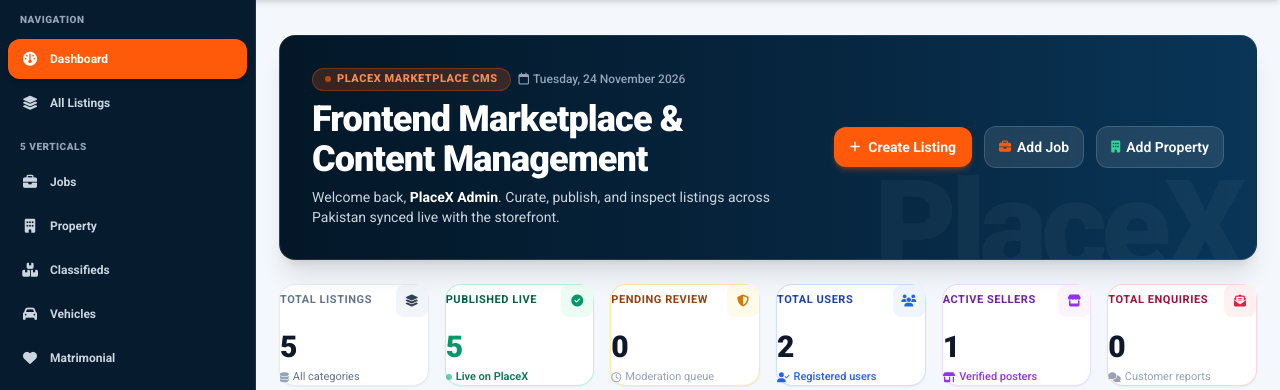
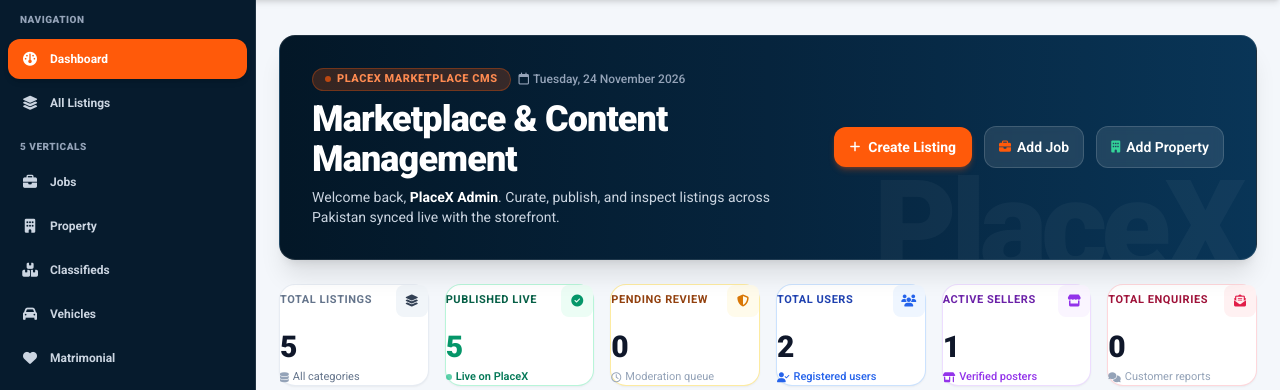
Before and after one commit to arifranabk3/placeX, a Laravel app: page /portal-admin/dashboard in a window 1280 px wide. Shown: the part 57-447 px from the top of the page. Run offline with Laravel 12, Linux system fonts and the light colour scheme; a user stored in the database is signed in; data comes from the database, SQL or seed files in the repository; data that the repository does not hold is empty; some libraries are stand-ins or nearby versions.

Commit message:
refactor: update dashboard heading from 'Frontend Marketplace & Content Management' to 'Marketplace & Content Management'

```diff
--- a/backend/resources/views/portal-admin/dashboard/index.blade.php
+++ b/backend/resources/views/portal-admin/dashboard/index.blade.php
@@ -18,7 +18,7 @@
                     </span>
                 </div>
                 <h1 class="text-2xl sm:text-3xl md:text-4xl font-black tracking-tight leading-tight">
-                    Frontend Marketplace &amp; Content Management
+                    Marketplace &amp; Content Management
                 </h1>
                 <p class="text-xs sm:text-sm text-slate-300 leading-relaxed">
                     Welcome back, <strong class="text-white">{{ auth()->user()->name ?? 'Administrator' }}</strong>. Curate, publish, and inspect listings across Pakistan synced live with the storefront.
```
Also changed, not shown: backend/tests/Feature/PortalAdminTest.php (+1 -1 lines).
